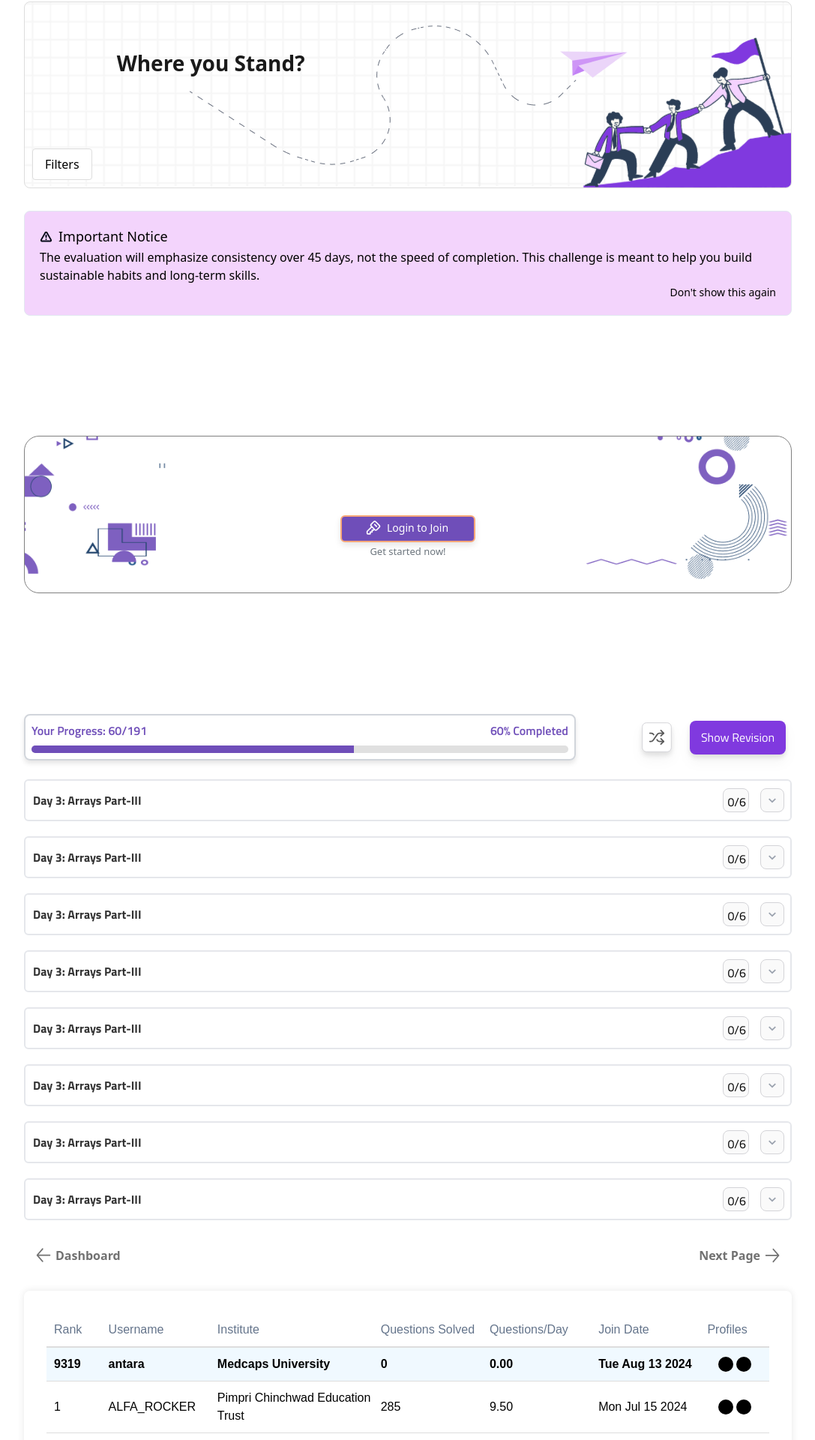
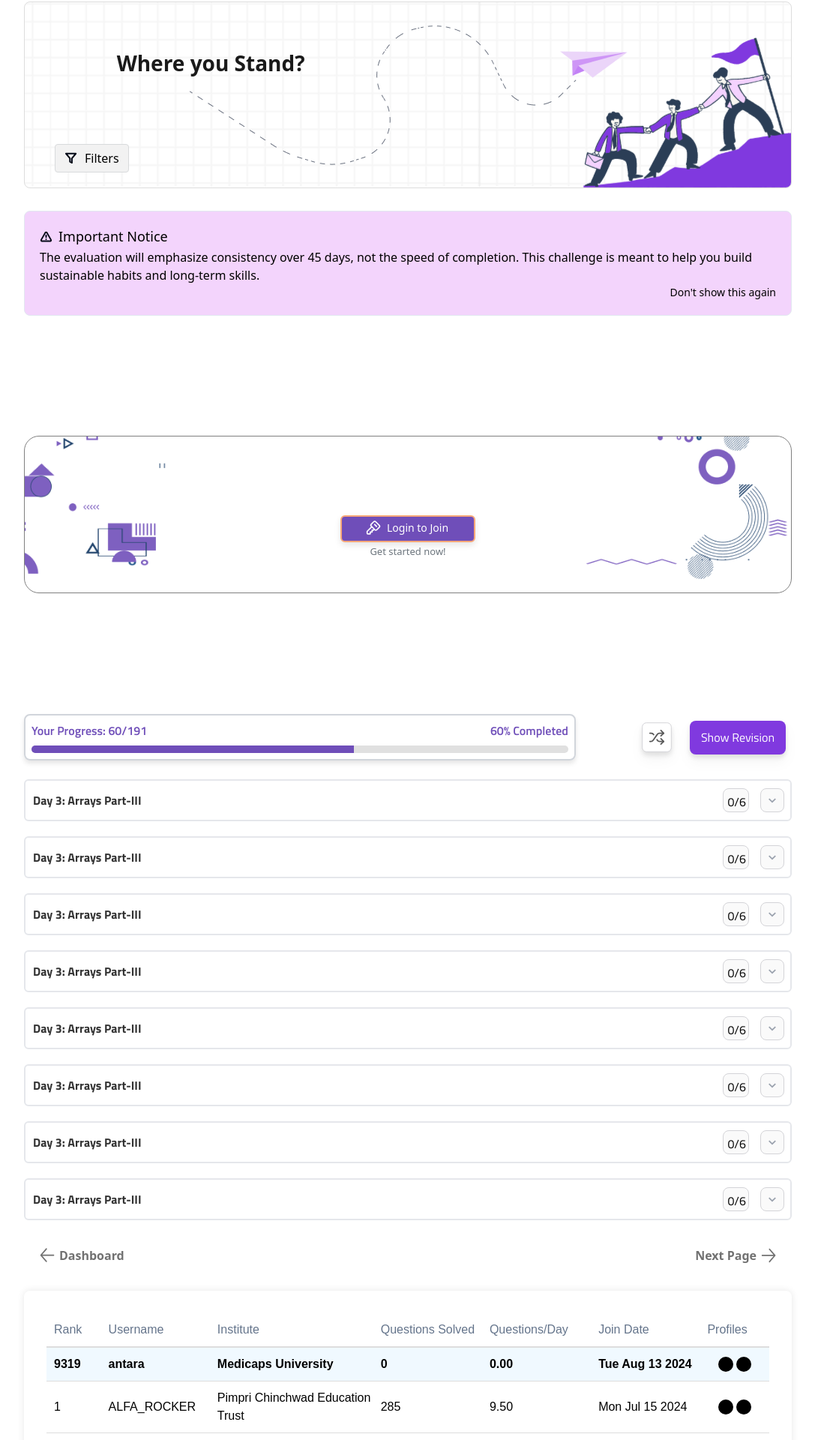
Before and after one commit to ITISH7/iqpathsquizFrontend, a React (Vite) app: page / in a window 1280 px wide. Shown: the part 98-2018 px from the top of the page at 75% size, without its empty margins (96-1183 px from the left). Built offline with nearby package versions, Linux system fonts and the light colour scheme; a web font is replaced by a local one.

Commit message:
fix leaderboard styling

```diff
--- a/src/componets/LeaderBoardHeroSection/LeaderBoardHeroSection.jsx
+++ b/src/componets/LeaderBoardHeroSection/LeaderBoardHeroSection.jsx
@@ -4,8 +4,10 @@ import styles from './LeaderBoardHeroSection.module.css';
 const LeaderBoardHeroSection = () => {
   return (
     <div className={styles.container}>
-      {/* <img src="src\assets\HeroSectionBg.png" /> */}
-      <button className={styles.filterButton}>Filters</button>
+      <div  className={styles.filterButton}>
+        <img src="src\assets\FilterIcon.svg" alt="filter" />
+        <button>Filters</button>
+      </div>
       <div className={styles.title}> Where you Stand?</div>
       <img src="src\assets\flyingplane.png" alt="" className={styles.image} />
       <img src="src\assets\moutainClimbing.svg" alt="" className={styles.imageCorner} />
--- a/src/componets/LeaderBoardHeroSection/LeaderBoardHeroSection.module.css
+++ b/src/componets/LeaderBoardHeroSection/LeaderBoardHeroSection.module.css
@@ -33,14 +33,17 @@
 }
 
 .filterButton {
+  display: flex;
   position: absolute;
-  left: 10px;
-  bottom: 10px;
-  padding: 8px 16px;
-  background-color: #fff;
-  border: 1px solid #ddd;
+  left: 40px;
+  bottom: 20px;
+  padding: 6px 12px;
+  gap: 10px;
+  background-color: #f2f2f2;
+  border: 1px solid #d8dadc;
   border-radius: 4px;
   cursor: pointer;
+  font-weight: 500;
 }
 
 .title {
--- a/src/componets/LeaderboardList/LeaderboardList.jsx
+++ b/src/componets/LeaderboardList/LeaderboardList.jsx
@@ -3,7 +3,7 @@ import styles from "./LeaderboardList.module.css";
 
 const LeaderboardList = () => {
   const data = [
-    { rank: 9319, username: "antara", institute: "Medcaps University", questionsSolved: 0, questionsPerDay: 0.0, joinDate: "Tue Aug 13 2024", profiles: ["profile1", "profile2"] },
+    { rank: 9319, username: "antara", institute: "Medicaps University", questionsSolved: 0, questionsPerDay: 0.0, joinDate: "Tue Aug 13 2024", profiles: ["profile1", "profile2"] },
     { rank: 1, username: "ALFA_ROCKER", institute: "Pimpri Chinchwad Education Trust", questionsSolved: 285, questionsPerDay: 9.50, joinDate: "Mon Jul 15 2024", profiles: ["profile1", "profile2"] },
     { rank: 2, username: "prakrishna79", institute: "CMR Institute of Technology", questionsSolved: 284, questionsPerDay: 9.48, joinDate: "Sun Jul 14 2024", profiles: ["profile1", "profile2"] },
     { rank: 3, username: "ALFA_ROCKER", institute: "Pimpri Chinchwad Education Trust", questionsSolved: 285, questionsPerDay: 9.50, joinDate: "Mon Jul 15 2024", profiles: ["profile1", "profile2"] },
@@ -78,12 +78,12 @@ const LeaderboardList = () => {
         </div>
       </div>
 
-      <div className={styles.pagination}>
-        <button className={styles.pageButton}>{"<<"}</button>
-        <button className={styles.pageButton}>{"<"}</button>
+      <div className={styles.pageNumber}>
         <span>Page 1 of 467</span>
-        <button className={styles.pageButton}>{">"}</button>
-        <button className={styles.pageButton}>{">>"}</button>
+        <button className={styles.changeButton}>{"<<"}</button>
+        <button className={styles.changeButton}>{"<"}</button>
+        <button className={styles.changeButton}>{">"}</button>
+        <button className={styles.changeButton}>{">>"}</button>
       </div>
     </>
   );
--- a/src/componets/LeaderboardList/LeaderboardList.module.css
+++ b/src/componets/LeaderboardList/LeaderboardList.module.css
@@ -1,6 +1,5 @@
 .container {
   width: 80%;
-    /* max-width: 1200px; */
   margin: 20px auto;
   padding: 30px;
   background-color: #fff;
@@ -14,32 +13,31 @@
   display: flex;
   justify-content: space-between;
   align-items: center;
-    padding: 10px 0px;
+  padding: 10px 0;
   font-weight: bold;
   width: 80%;
   margin: 0 auto;
-    /* border: 2px solid black; */
 }
 
 .pageButton {
   background: none;
   border: none;
   color: #717171;
-    /* border: 2px solid black; */
   cursor: pointer;
   font-size: 16px;
   padding: 5px 10px;
   transition: color 0.3s ease;
   display: flex;
   align-items: center;
-    justify-content: space-between;
+  justify-content: center;
+  margin: 0 5px;
 }
 
 .pageButton:hover {
   color: #0056b3;
 }
 
-  .icon{
+.icon {
   width: 20px;
   height: 20px;
   margin: 0 6px;
@@ -53,12 +51,10 @@
 .header {
   display: grid;
   grid-template-columns: 1fr 2fr 3fr 2fr 2fr 2fr 1fr;
-    /* background-color: #f4f4f4; */
   color: #64748B;
   padding: 10px;
   border-bottom: 2px solid #ddd;
   text-align: left;
-    /* font-weight: bold; */
 }
 
 .body {
@@ -100,3 +96,46 @@
   border-radius: 50%;
   margin: 0 2px;
 }
+
+.pageNumber {
+  display: flex;
+  justify-content: flex-start;
+  align-items: center;
+  padding: 10px 0;
+  font-weight: 600;
+  width: 80%;
+  margin: 0 auto;
+  margin-top: 50px;
+}
+
+.pageNumber span {
+  /* border: 1px solid black; */
+  padding: 5px 10px;
+  margin-right: 8px;
+  margin-left: 20px;
+  display: flex;
+  align-items: center;
+  justify-content: flex-start;
+  color: gray;
+}
+
+.changeButton {
+  background: none;
+  border: 1px solid #e2e8f0;
+  color: #717171;
+  cursor: pointer;
+  font-size: 16px;
+  padding: 4px 8px;
+  transition: color 0.3s ease;
+  margin-left: 5px;
+  margin-right: 5px;
+  display: flex;
+  align-items: center;
+  justify-content: flex-end;
+  border-radius: 5px;
+}
+
+.changeButton:hover {
+  color: gray;
+  border-color: gray;
+}
```
Also changed, not shown: src/assets/FilterIcon.svg (added). Lines whose indentation alone changed are shown as unchanged.
